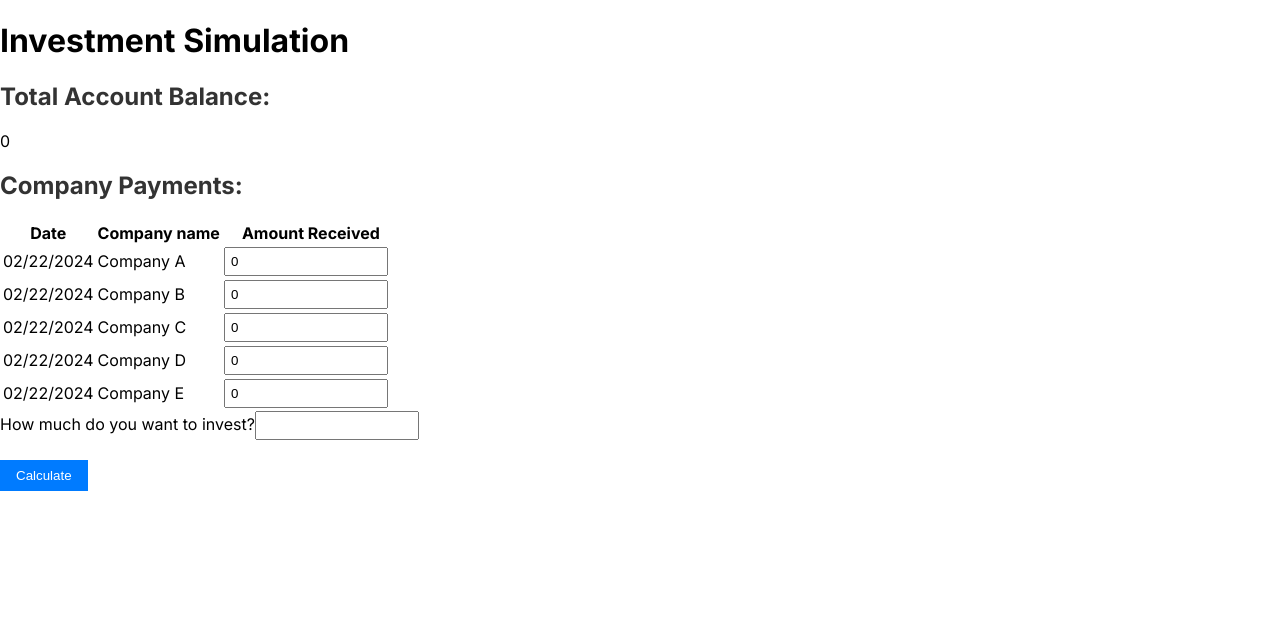
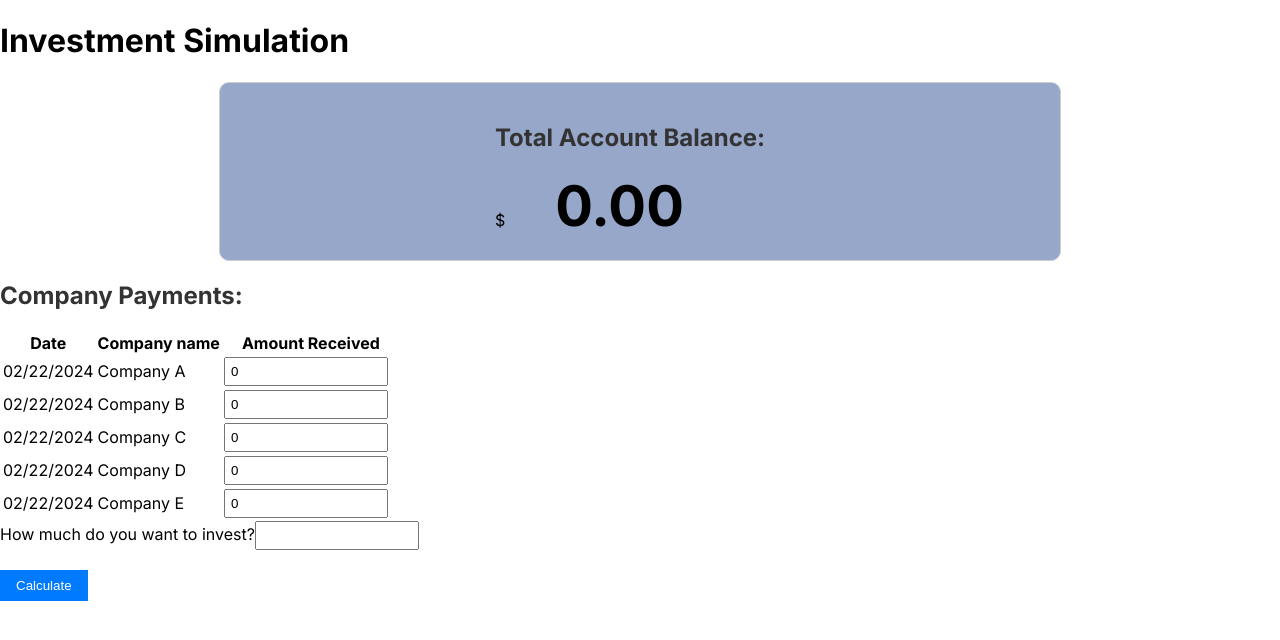
Before and after one commit to MVCorreas/42i-Challenge-Correas, a Next.js app: page / in a window 1280 px wide. Shown: the top 640 px of the page. Built offline with nearby package versions, Linux system fonts and the light colour scheme.

Commit message:
account balance container styled

```diff
--- a/src/app/globals.css
+++ b/src/app/globals.css
@@ -4,13 +4,31 @@ body {
   margin: 0;
   padding: 0;
 }
-
-.container {
+.balance-container {
   max-width: 800px;
   margin: 20px auto;
   padding: 20px;
   border: 1px solid #ccc;
+  border-radius: 10px;
+  display: grid;
+  grid-template-columns: auto auto;
+  justify-content: center;
+  align-items: center;
+  background: #163b8a72;
 }
+
+.balance-title {
+  justify-self: end; /* Aligns the title to the end of its grid cell (middle left) */
+  margin-right: 20px;
+}
+
+.account-balance {
+  justify-self: start; /* Aligns the account balance to the start of its grid cell (middle right) */
+  font-size: 3.5rem;
+  font-weight: bold;
+  margin-left: 50px;
+}
+
 
 h2 {
   color: #333;
--- a/src/app/page.js
+++ b/src/app/page.js
@@ -76,12 +76,17 @@ export default function Home() {
   return (
     <div>
       <h1>Investment Simulation</h1>
+      <div className='balance-container'>
       <div className="border border-gray-200 rounded-lg overflow-hidden">
-      <h2 className="text-xl font-bold px-4 py-2 bg-gray-200">Total Account Balance:</h2>
+      <h2 className="balance-title">Total Account Balance:</h2>
       <div className="px-4 py-2">
-        <span className="text-2xl font-bold">{totalBalance}</span>
+        <span className="text-2.5xl font-bold">$</span>
+        <span className="account-balance">{totalBalance}.00</span>
       </div>
     </div>
+      </div>
+
+
 
 
       <h2 htmlFor="companyPayments">Company Payments:</h2>
```
